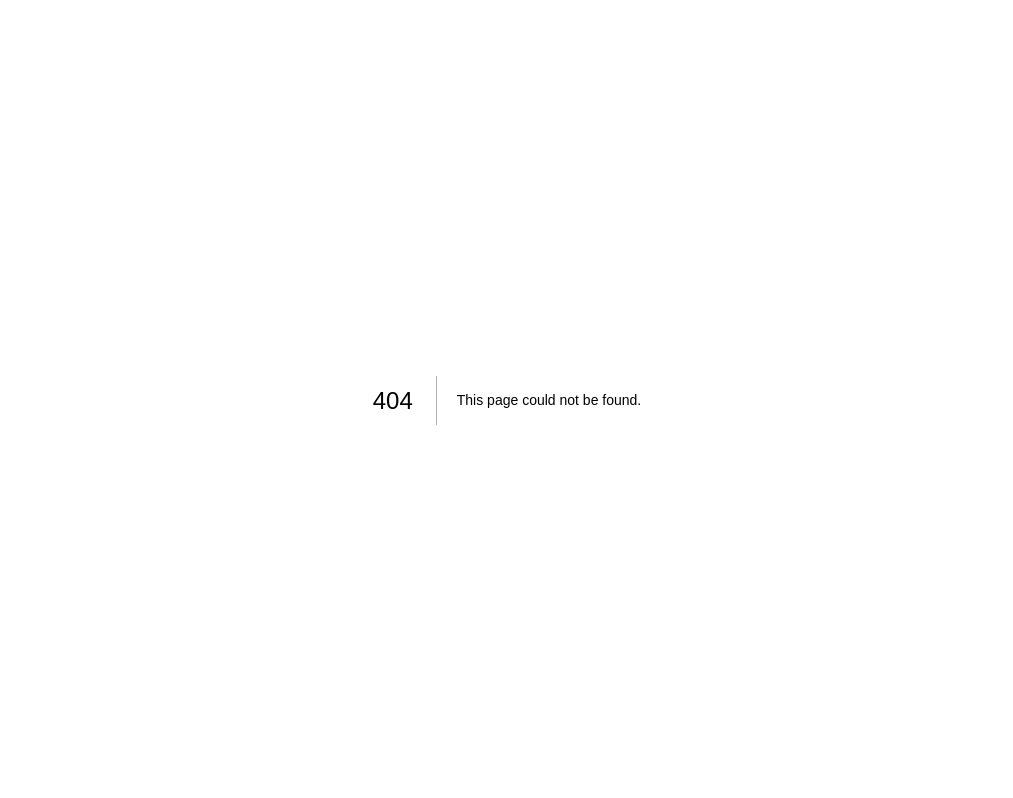
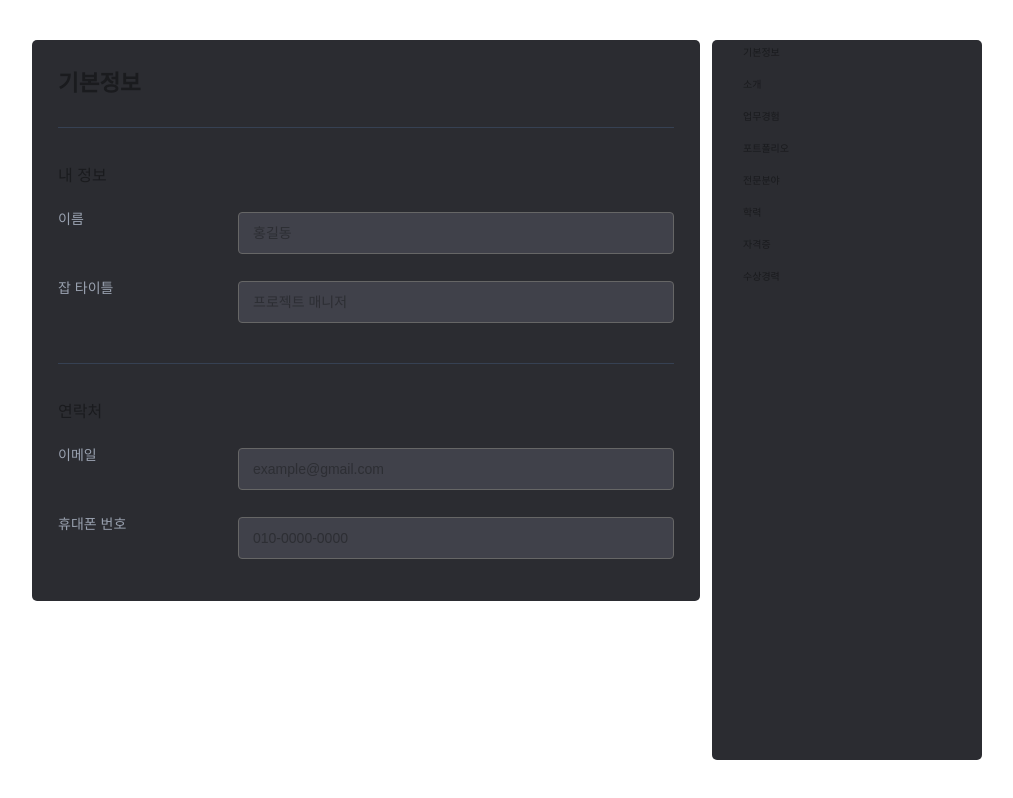
Before and after one commit to ComWith-mini-Project/frontend, a Next.js app: page /career/profile in a window 1280 px wide. Before the commit this address had no page. Shown: the whole page, without its empty margins (133-1146 px from the left). Built offline with nearby package versions, Linux system fonts and the light colour scheme.

Commit message:
chore: remove default exports from global components + NavBar component

```diff
--- /dev/null
+++ b/app/(router)/career/Nav.tsx
@@ -0,0 +1,30 @@
+import Link from 'next/link';
+
+import styles from 'styles/component.module.css';
+
+const List = ({ title, href }: { title: string; href: string }) => {
+  return (
+    <li>
+      <Link className={styles.nav_link} href={href}>
+        <span>{title}</span>
+      </Link>
+    </li>
+  );
+};
+
+export default function NavBar() {
+  return (
+    <nav>
+      <ul className="gap-4">
+        <List title="기본정보" href="/career/profile" />
+        <List title="소개" href="/career/introduce" />
+        <List title="업무경험" href="/career/experience" />
+        <List title="포트폴리오" href="/career/portfolio" />
+        <List title="전문분야" href="/career/field" />
+        <List title="학력" href="/career/education" />
+        <List title="자격증" href="/career/certificate" />
+        <List title="수상경력" href="/career/award" />
+      </ul>
+    </nav>
+  );
+}
--- a/app/(router)/career/layout.tsx
+++ b/app/(router)/career/layout.tsx
@@ -1,6 +1,7 @@
 import type { Metadata } from 'next';
 
-import Container from 'components/Container';
+import { Container } from 'components/Container';
+import NavBar from './Nav';
 
 import styles from 'styles/career.module.css';
 
@@ -21,7 +22,7 @@ export default function RootLayout({
           <div className={`${styles.container} flex gap-5`}>
             <main className="w-full">{children}</main>
             <Container className="min-w-[27rem]">
-              <div></div>
+              <NavBar />
             </Container>
           </div>
         </div>
--- a/app/(router)/career/page.tsx
+++ b/app/(router)/career/profile/page.tsx
@@ -1,7 +1,4 @@
-import { MainTitle, SubTitle } from 'components/Title';
-import Container from 'components/Container';
-import Input from 'components/Input';
-import Hr from 'components/Hr';
+import { MainTitle, SubTitle, Container, Input, Hr } from '@/app/_components';
 
 export default function Career() {
   return (
--- a/app/_components/Hr.tsx
+++ b/app/_components/Hr.tsx
@@ -1,5 +1,5 @@
 import styles from 'styles/component.module.css';
 
-export default function Hr() {
+export function Hr() {
   return <hr className={styles.hr} />;
 }
--- a/app/_components/Input.tsx
+++ b/app/_components/Input.tsx
@@ -4,7 +4,7 @@ export const InputTitle = ({ children }: { children: React.ReactNode }) => {
   return <div className="text-[1.4rem] min-w-[18rem] text-gray-400">{children}</div>;
 };
 
-const Input = ({ title, placeholder }: { title: string; placeholder: string }) => {
+export const Input = ({ title, placeholder }: { title: string; placeholder: string }) => {
   return (
     <div className="flex mt-11">
       <InputTitle>{title}</InputTitle>
@@ -12,5 +12,3 @@ const Input = ({ title, placeholder }: { title: string; placeholder: string }) =
     </div>
   );
 };
-
-export default Input;
--- /dev/null
+++ b/app/_components/index.ts
@@ -0,0 +1,4 @@
+export * from './Title';
+export * from './Container';
+export * from './Input';
+export * from './Hr';
--- a/app/page.tsx
+++ b/app/page.tsx
@@ -13,7 +13,7 @@ export default function Home() {
         <h3 className="text-3xl text-gray-400">내 커리어를 정리하는 가장 쉬운 방법</h3>
         <button
           type="button"
-          onClick={() => router.push('/career')}
+          onClick={() => router.push('/career/profile')}
           className={`${styles.btn} text-3xl py-5 px-10 my-10`}
         >
           시작하기
--- a/styles/component.module.css
+++ b/styles/component.module.css
@@ -4,6 +4,14 @@
   height: 1px;
   border-color: #364153;
   margin: var(--hr-margin) 0;
+}
+
+.nav_link {
+  display: block;
+  height: 3.2rem;
+  line-height: 150%;
+  padding: 0.5rem;
+  font-size: var(--text-2xl);
 }
 
 /* router */
```
Also changed, not shown: app/_components/Container.tsx (+7 -3 lines).
